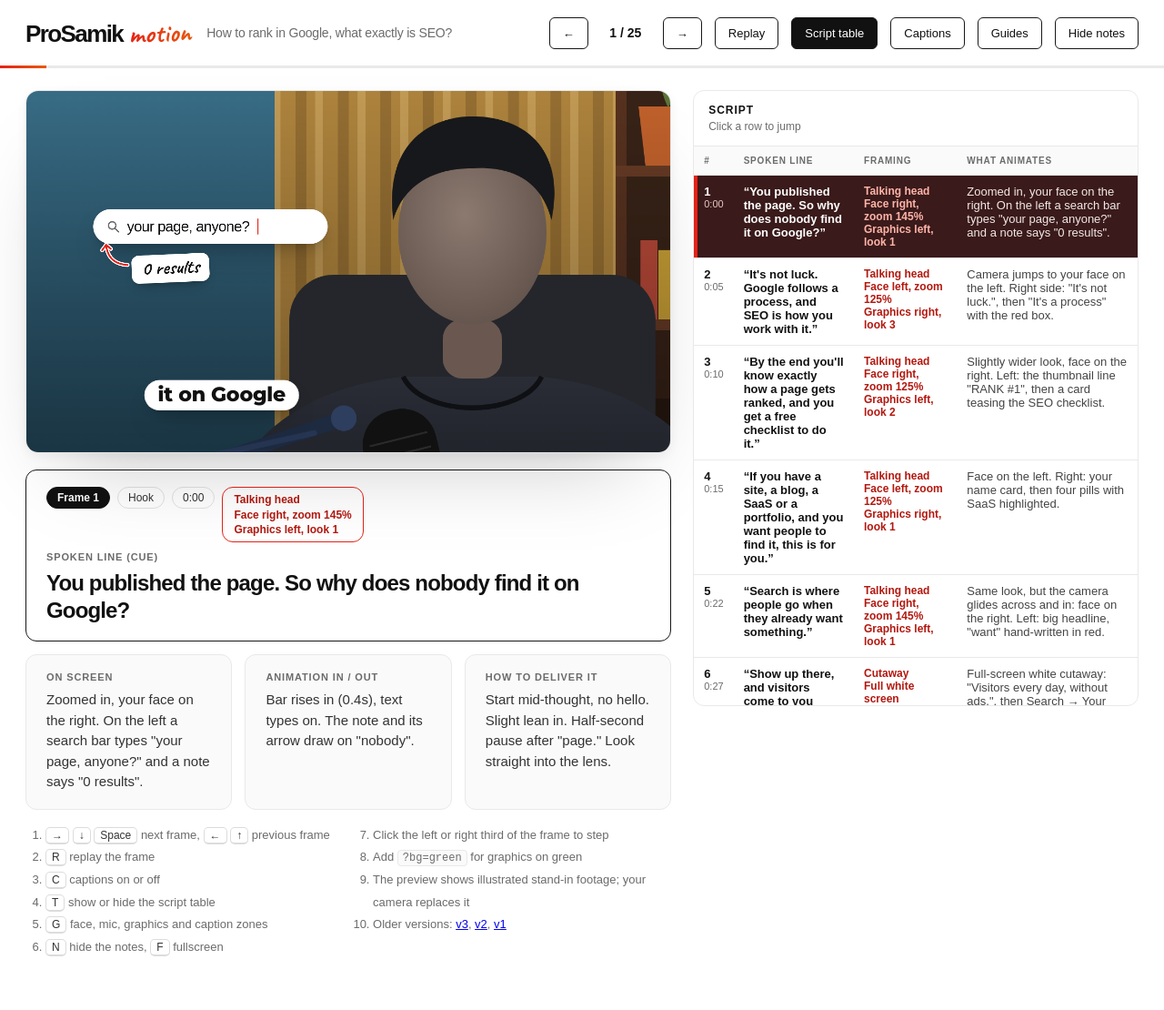
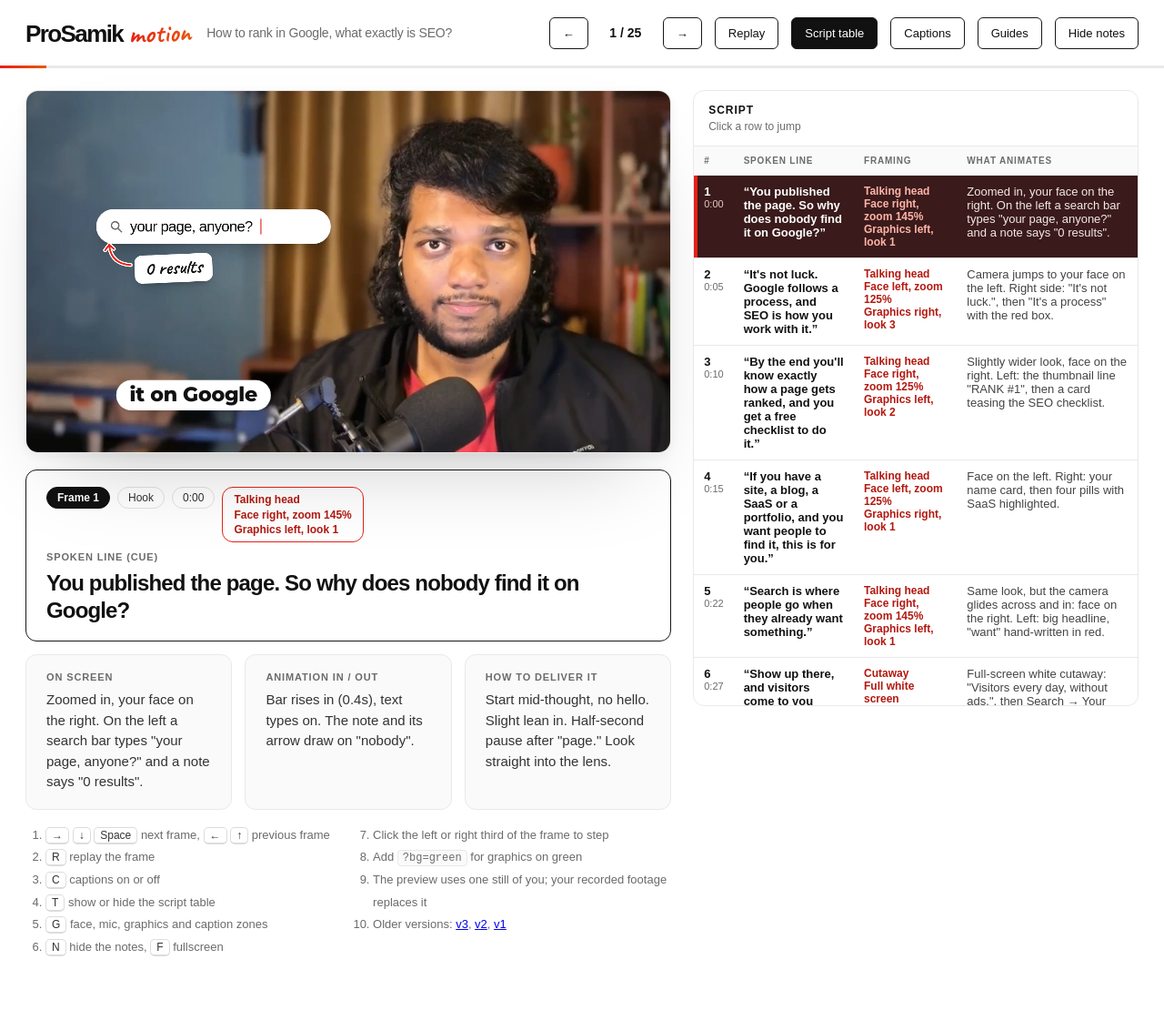
Before and after one commit to proSamik/prosamik-motion, a plain HTML site: page 022-how-to-rank-in-google-what-exactly-is-seo/index.html in a window 1280 px wide. Shown: the whole page at 91% size. Drawn offline with nearby package versions, Linux system fonts and the light colour scheme.

Commit message:
#22 storyboard v4.2: use Samik's approved edited wide still in place of the illustrated stand-in
Co-Authored-By: Claude Opus 5.5 <noreply@anthropic.com>

```diff
--- a/022-how-to-rank-in-google-what-exactly-is-seo/engine.js
+++ b/022-how-to-rank-in-google-what-exactly-is-seo/engine.js
@@ -45,7 +45,7 @@
   };
   const STAND = { fx: 960, fy: 370, hw: 190, hh: 300, mic: [620, 720, 1040, 1080] };
   /* the public page uses one approved still of Samik (photo.jpg, taken from look 2) for every look */
-  const PHOTO = null; // set to "photo.jpg" once his still is cleared for the public page
+  const PHOTO = "photo.jpg"; // his edited wide still (look 2), approved by Samik Nov 26
   const lookFor = (ref) => (REFS ? LOOKS[ref] || LOOKS[1] : PHOTO ? LOOKS[2] : STAND);
   const TARGET_X = { right: 1330, left: 590, center: 960 };
   const CAP_TOP = 862; // caption pill top on talking-head frames (lower middle of the frame)
--- a/022-how-to-rank-in-google-what-exactly-is-seo/frames.js
+++ b/022-how-to-rank-in-google-what-exactly-is-seo/frames.js
@@ -43,7 +43,7 @@
 */
 window.STORYBOARD = {
   issue: 22,
-  version: 4.1,
+  version: 4.2,
   title: "How to rank in Google, what exactly is SEO?",
   accent: ["#e62117", "#e8590c"], // from the thumbnail's red "#1" box
   frames: [
--- a/022-how-to-rank-in-google-what-exactly-is-seo/index.html
+++ b/022-how-to-rank-in-google-what-exactly-is-seo/index.html
@@ -9,7 +9,7 @@
 <link rel="preconnect" href="https://fonts.googleapis.com">
 <link rel="preconnect" href="https://fonts.gstatic.com" crossorigin>
 <link href="https://fonts.googleapis.com/css2?family=Caveat:wght@700&family=Montserrat:wght@800&display=swap" rel="stylesheet">
-<link rel="stylesheet" href="style.css?v=4.1.1">
+<link rel="stylesheet" href="style.css?v=4.2">
 </head>
 <body>
 <header class="top">
@@ -68,7 +68,7 @@
     <li><kbd>N</kbd> hide the notes, <kbd>F</kbd> fullscreen</li>
     <li>Click the left or right third of the frame to step</li>
     <li>Add <code>?bg=green</code> for graphics on green</li>
-    <li>The preview shows illustrated stand-in footage; your camera replaces it</li>
+    <li>The preview uses one still of you; your recorded footage replaces it</li>
     <li>Older versions: <a href="v3/">v3</a>, <a href="v2/">v2</a>, <a href="v1/">v1</a></li>
   </ol>
 
@@ -85,7 +85,7 @@
 </main>
 
 <script src="https://cdnjs.cloudflare.com/ajax/libs/gsap/3.12.5/gsap.min.js" integrity="sha512-7eHRwcbYkK4d9g/6tD/mhkf++eoTHwpNM9woBxtPUBWm67zeAfFC+HrdoE2GanKeocly/VxeLvIqwvCdk7qScg==" crossorigin="anonymous" referrerpolicy="no-referrer"></script>
-<script src="frames.js?v=4.1.1"></script>
-<script src="engine.js?v=4.1.1"></script>
+<script src="frames.js?v=4.2"></script>
+<script src="engine.js?v=4.2"></script>
 </body>
 </html>
```
Also changed, not shown: 022-how-to-rank-in-google-what-exactly-is-seo/photo.jpg (added).
